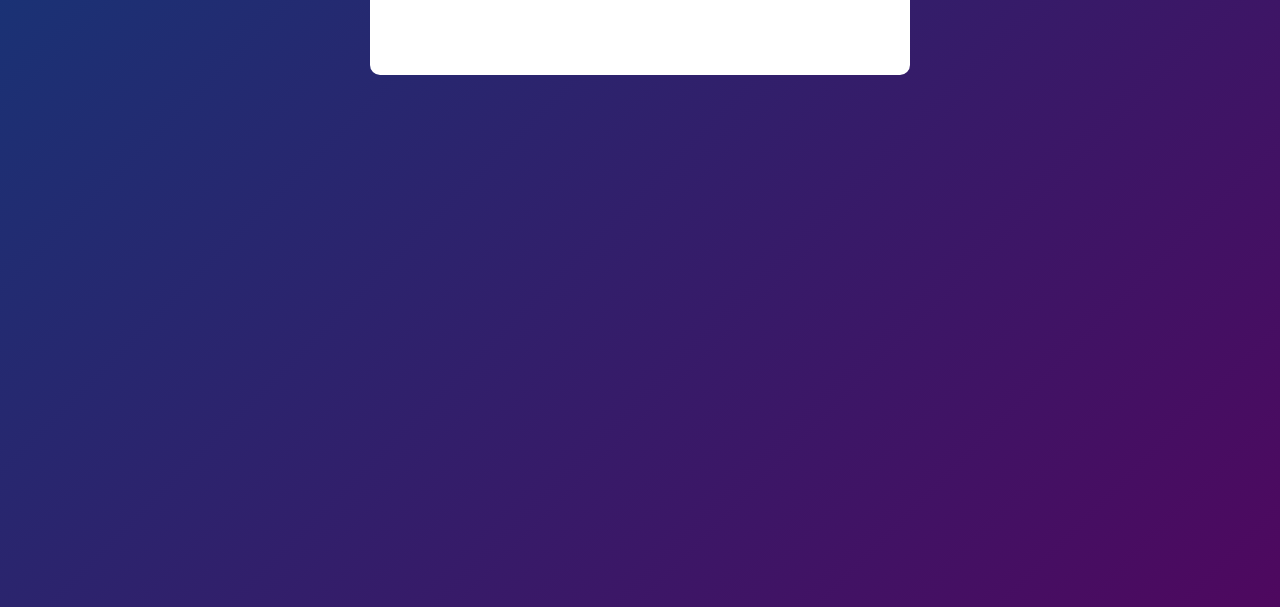
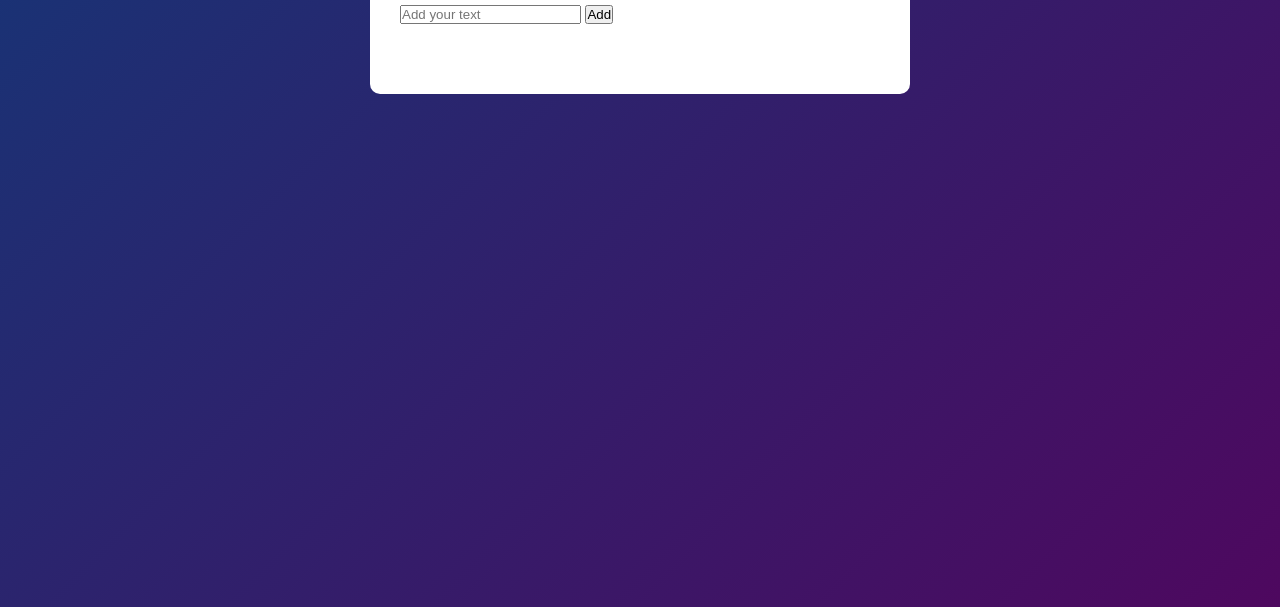
Before and after one commit to ishimwefrank123/ToDo-list, a plain HTML site: page index.html in a window 1280 px wide. Shown: the part 193-800 px from the top of the page. Drawn offline with Linux system fonts and the light colour scheme.

Commit message:
add the search box and the add button

```diff
--- a/index.html
+++ b/index.html
@@ -10,6 +10,10 @@
     <div class="container">
         <div class="todo-app">
             <h2>To-Do List <img src="images/icon.png" alt=""></h2>
+            <div class="row">
+                <input type="text" id="input-box" placeholder="Add your text">
+                <button> Add </button>
+            </div>
         </div>
     </div>
 </body>
```
